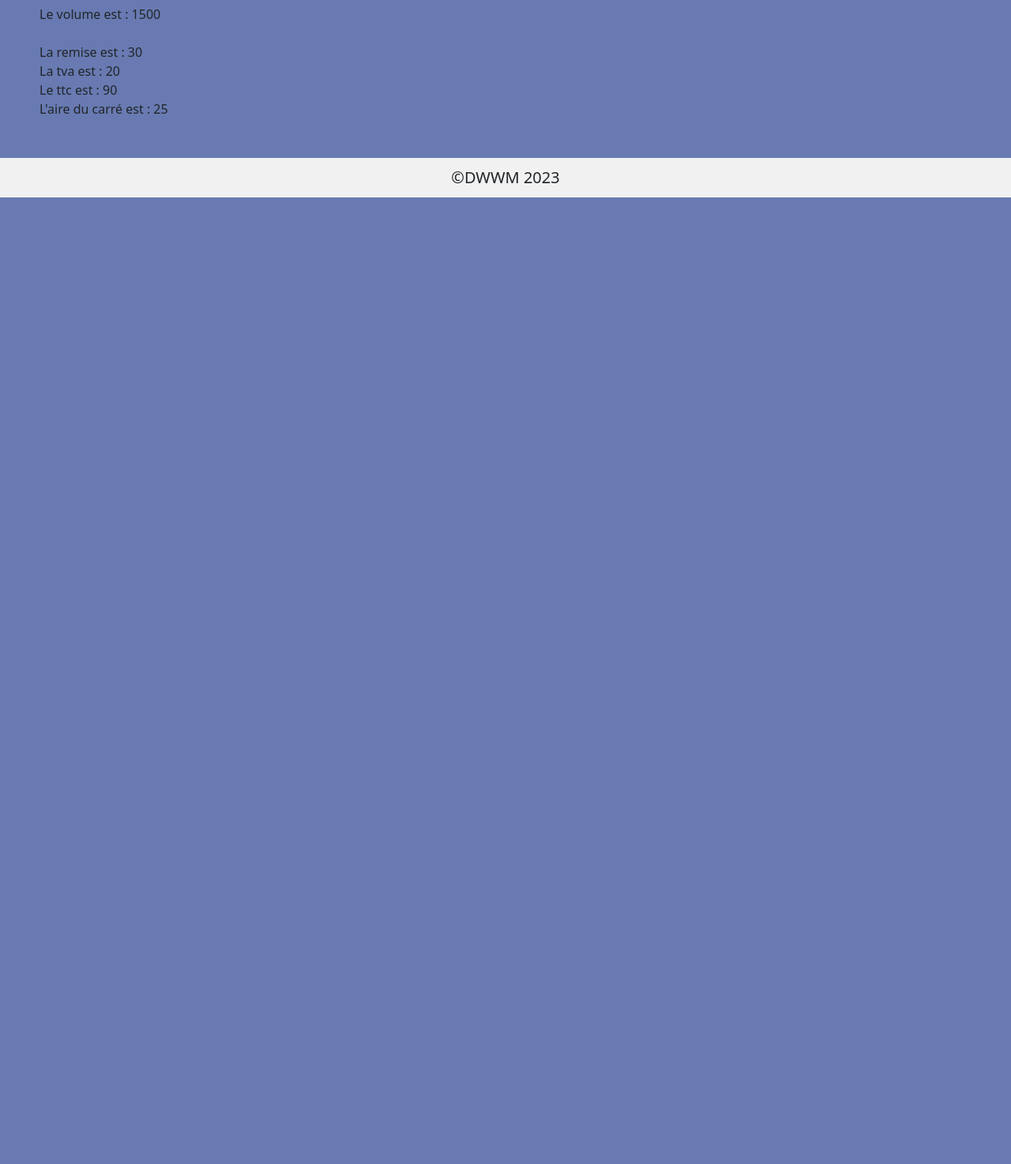
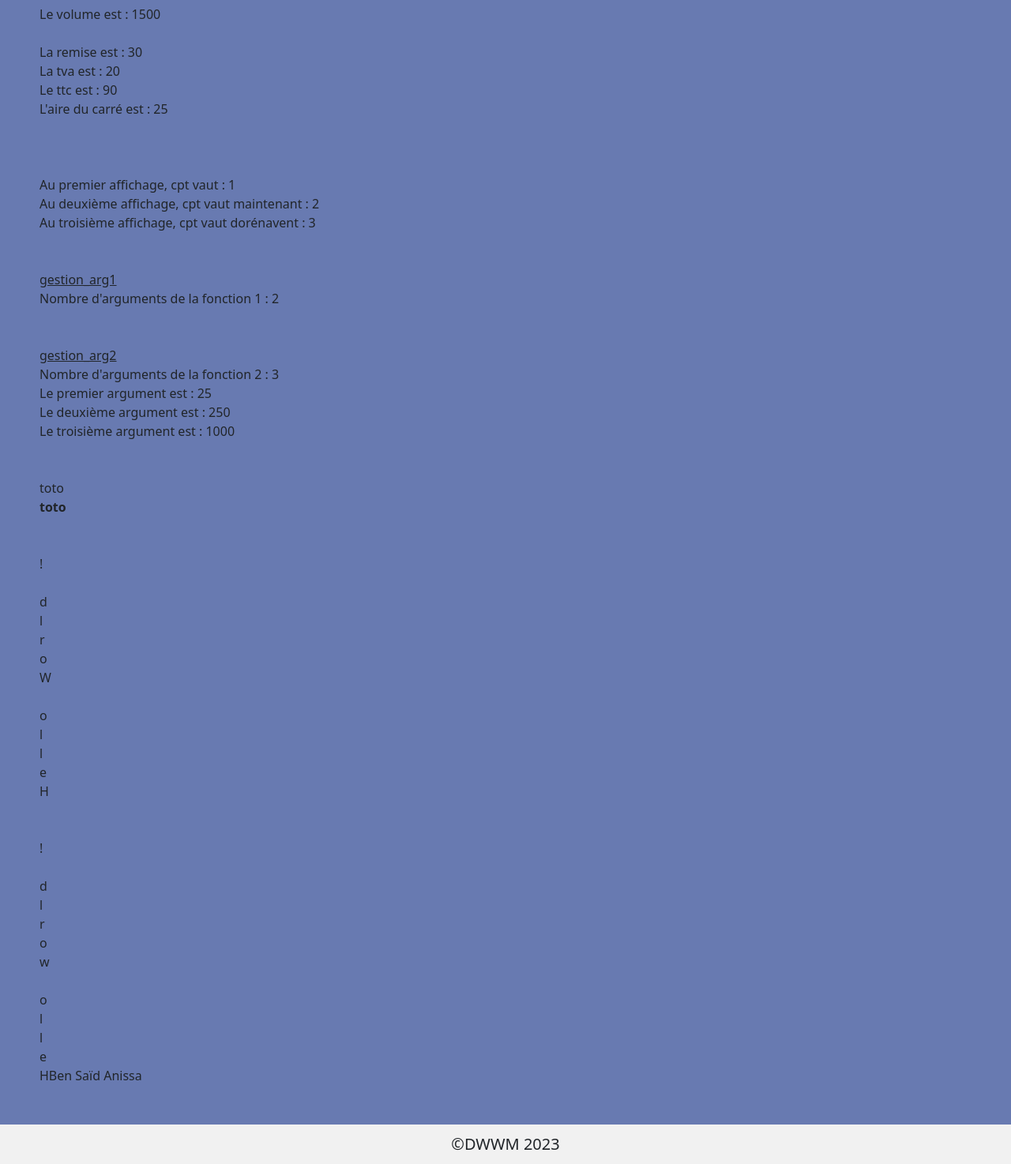
Before and after one commit to AnissaBS/monSite, a PHP site: page /fonction.php in a window 1280 px wide. Shown: the part 567-2041 px from the top of the page at 79% size. Before the commit the page ends 817 px from the top, so only its background shows below. Run offline with PHP 8.4, Linux system fonts and the light colour scheme.

Commit message:
Add files via upload

```diff
--- a/fonction.php
+++ b/fonction.php
@@ -136,6 +136,122 @@
         echo "L'aire du carré est : ".$cote*$cote;
     }
     carre(5); // Ici, on appelle la fonction + l'argument entre parenthèses
+    echo "<br><br><br>";
+
+    /*
+        1) Les fonctions STATIQUES
+    Une variable statique déclarée à l'intérieur d'une fonction à l'aide de l'instruction static permet à celle-ci de garder sa valeur à chaque appel de la fonction. L'initialisation d'une vairbale static se fait au début de la fonction et à chaque appel de la fonction dans le script et elle gardera la valeur du dernier appel.
+    */
+        function stat_fonc(){
+            static $cpt = 0;
+            $cpt++;
+            echo $cpt;
+        }
+
+        echo "<br>Au premier affichage, cpt vaut : "; stat_fonc();
+        // doit afficher 2 car le premier appel initialise $cpt à 0 une seule fois et l'incrémente de 1
+        echo "<br>Au deuxième affichage, cpt vaut maintenant : "; stat_fonc();
+        echo "<br>Au troisième affichage, cpt vaut dorénavent : "; stat_fonc();
+        echo "<br><br><br>";
+
+    /*
+        1) Les fonctions AVANCEES
+    Il existe trois fonctions utilisées dans la gestion des arguments passés à une fonction dans PHP. Il s'agit de :
+    - func_get_arg : permet de lire un argument spécifique
+    - func_get_args : permet d'obtenir l'ensemble des arguments sous forme d'un tableau
+    - func_num_args : permet de connaître le nombre d'arguments reçu par la fonction
+    */
+        function gestion_arg1(){
+            $numargs = func_num_args();
+            echo "<u>gestion_arg1</u><br>";
+            echo "Nombre d'arguments de la fonction 1 : $numargs\n <br>";
+            // if($numargs >= 2){
+            //     echo "Le premier argument est : ".func_get_arg(0)."\n <br>";
+            //     echo "Le deuxième argument est : ".func_get_arg(1)."\n <br>";
+            //     echo "Le troisième argument est : ".func_get_arg(2)."\n <br>";
+            // }
+        }
+        gestion_arg1(89,654);
+
+        echo "<br><br>";
+
+        function gestion_arg2(){
+            $numargs = func_num_args();
+            echo "<u>gestion_arg2</u><br>";
+            echo "Nombre d'arguments de la fonction 2 : $numargs\n <br>";
+            if($numargs >= 2){
+                echo "Le premier argument est : ".func_get_arg(0)."\n <br>";
+                echo "Le deuxième argument est : ".func_get_arg(1)."\n <br>";
+                echo "Le troisième argument est : ".func_get_arg(2)."\n <br>";
+            }
+        }
+        gestion_arg2(25,250,1000);
+        echo "<br><br>";
+
+    /*
+        3) Les fonctions DYNAMIQUES
+    Vous pouvez vous trouver dans le cas où vous ne savez pas quelle fonction devra être appelée à un moment précis dans un script donné.
+    Pour cela, il suffit de placer dans une variable le nom d'une fonction, puis d'utiliser cette variable comme une fonction.
+    */
+         function ecrire($texte){
+            print($texte);
+         }
+         function ecrireEnGras($texte){
+            print("<b>$texte</b>");
+         }
+         $fonction_var = "ecrire";
+         $fonction_var ("toto") ; // Affiche toto
+         echo "<br/>";
+         $fonction_var = "ecrireEnGras";
+         $fonction_var ("toto");
+         echo "<br><br>";
+
+    /*
+        4) Les fonctions RECURSIVES
+    Le langage PHP supporte les fonctions récursives. Une fonction récursive est une fonction qui s'appelle elle-même.
+
+    Un exemple simple présentant le principe de la récursivité : affichage à l'envers d'une chaîne de caractères.
+    */
+        $str = "Hello World !";
+
+        reverse_r($str);
+        function reverse_r($str){
+            if(strlen($str) > 0){
+                // substr retourne le premier caractère
+                reverse_r(substr($str, 1)); // Appel récursif
+                echo "<br>";
+                echo substr($str, 0, 1); // Affiche un caractère
+                return;
+            }
+        }
+        echo "<br><br>";
+
+    /*
+    Les fonctions récursives sont principalement utilisées pour naviguer dans les structures de données dynamiques (liste et arbre).
+    Autrement, dans de nombreux cas, la récursivité est équivalente à une répétition (ou itération). Les fonctions récursives sont plus lentes et consomment plus de mémoire que les itérations.*/
+
+    $str_1 = "Hello world !";
+    reverse_r($str_1);
+    function reverse_r_1($str_1){
+        for($i=1; $i<=strlen($str_1); $i++){
+            echo substr($str_1, -$i, 1); // Affiche un caractère en partant de la fin
+        }
+        return;
+    }
+
+        // Test :
+
+        function FonctPrenom($prenom){
+            return $prenom;
+        }
+        FonctPrenom("Anissa");
+        $prenom = FonctPrenom("Anissa");
+
+        function nomComplet($nom, $prenom){
+            return $nom." ".$prenom;
+        }
+
+        echo nomComplet("Ben Saïd", $prenom);
 
     ?>
 
```
